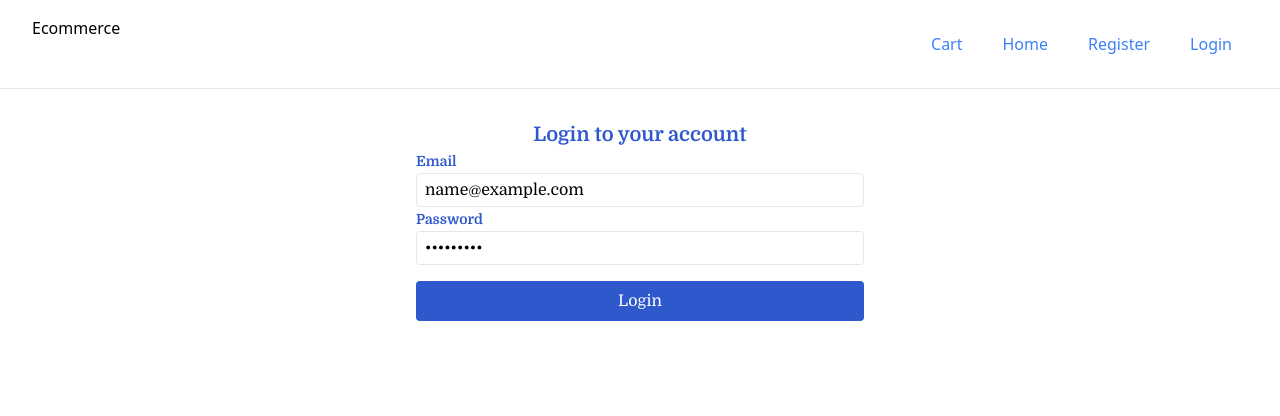
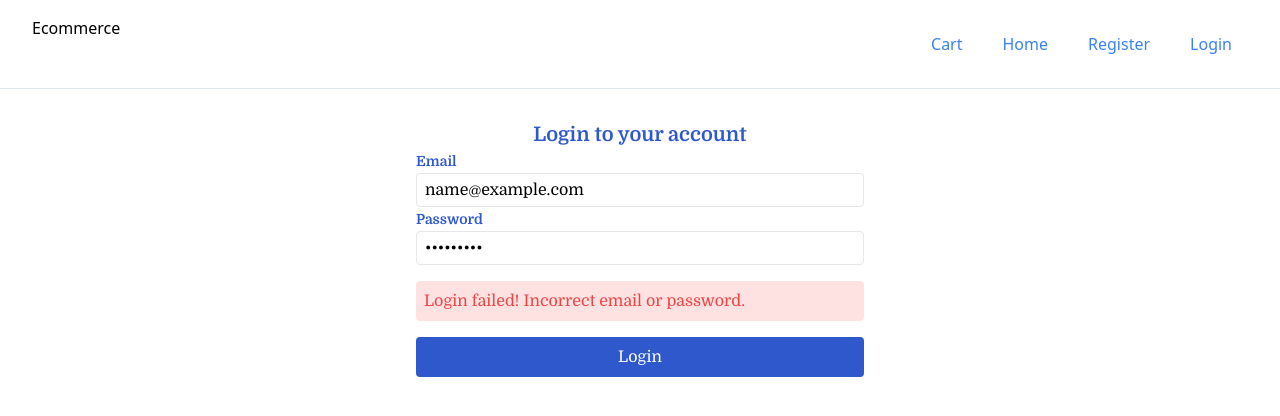
Before and after one commit to DoReVo/ecommerce, a React (Vite) app in the folder web/: page /login in a window 1280 px wide. Both pictures are taken after typing "name@example.com", "Sample123" into the empty fields and a click on the button "Login". Shown: the top 416 px of the page. Built offline with nearby package versions, Linux system fonts and the light colour scheme; no server answers.

Commit message:
Add server error message

```diff
--- a/web/src/pages/LoginPage.tsx
+++ b/web/src/pages/LoginPage.tsx
@@ -1,4 +1,4 @@
-import { PropsWithChildren } from "react";
+import { PropsWithChildren, useState } from "react";
 import { useForm } from "react-hook-form";
 import TextInput from "../components/TextInput";
 import Button from "../components/Button";
@@ -17,6 +17,8 @@ function FormLabel(props: PropsWithChildren) {
 function LoginForm() {
   const form = useForm<Pick<UserRoute.User, "email" | "password">>();
 
+  const [isVisibleServerError, setIsVisibleServerError] = useState(false);
+
   const router = useNavigate();
 
   const qClient = useQueryClient();
@@ -29,6 +31,9 @@ function LoginForm() {
       qClient.setQueryData(["me"], data?.user);
       localStorage.setItem("API_TOKEN", data?.token);
       router("/");
+    },
+    onError: () => {
+      setIsVisibleServerError(true);
     },
   });
 
@@ -46,6 +51,11 @@ function LoginForm() {
       <FormLabel>Password</FormLabel>
       <TextInput type="password" {...form.register("password")} />
 
+      {isVisibleServerError ? (
+        <div className="mt-4 text-red-5 bg-red-1 p-2 rounded">
+          Login failed! Incorrect email or password.
+        </div>
+      ) : null}
       <div className="flex mt-4">
         <Button type="submit" className="grow">
           Login
```
